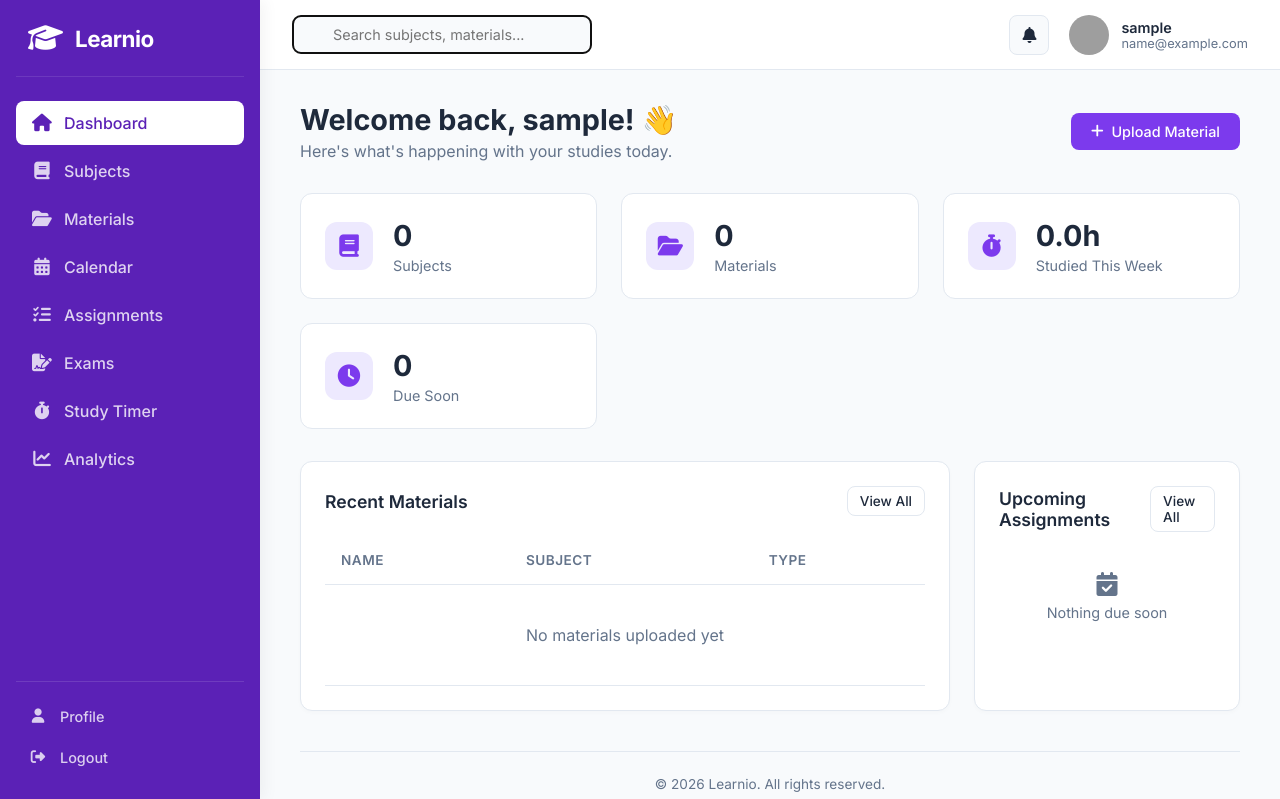
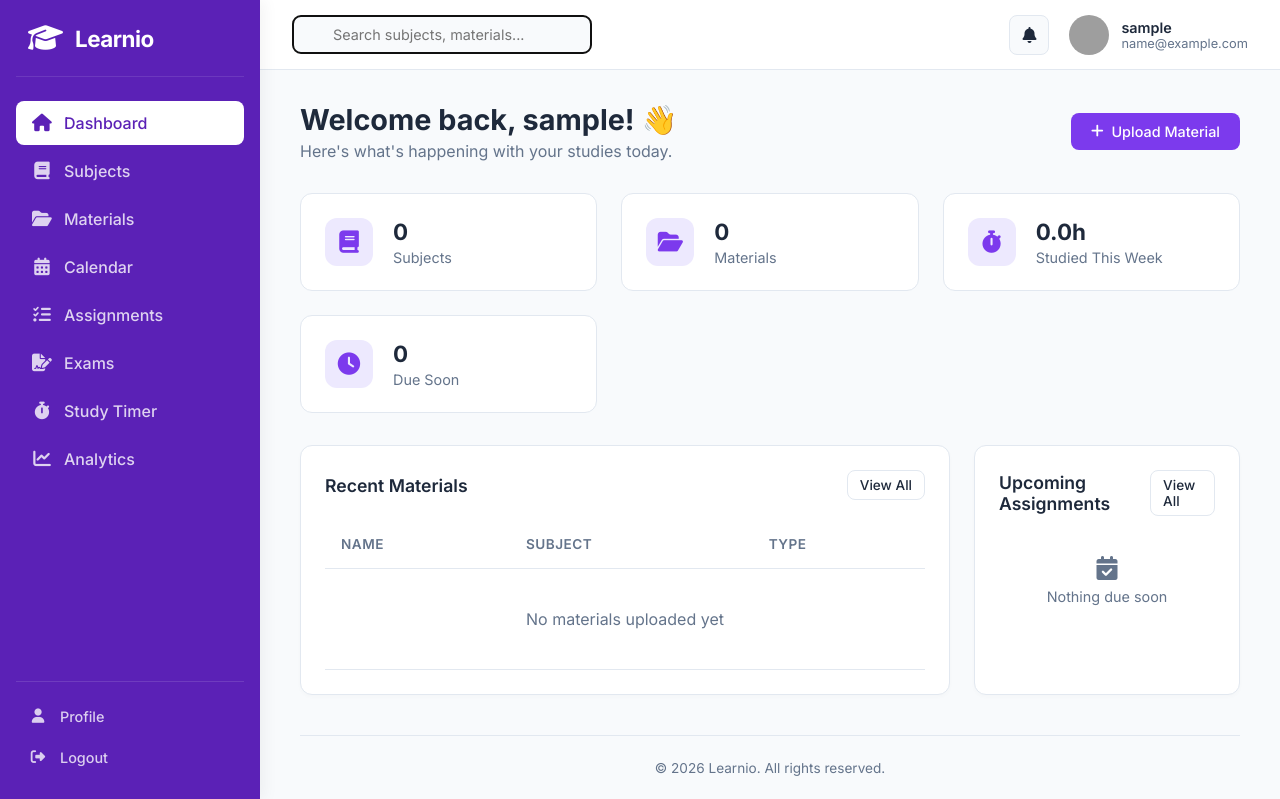
Before and after one commit to mhasantanveer546/Learnio, a Flask app: page /dashboard in a window 1280 px wide. Shown: the top 799 px of the page. Run offline with Flask 3, Linux system fonts and the light colour scheme; the visitor is signed in with stand-in values (Sample User, id 1); data comes from the database, SQL or seed files in the repository; data that the repository does not hold is empty; grey boxes are pictures that could not be loaded.

Commit message:
fixing th efont size issue while hosting

```diff
--- a/app/static/css/components.css
+++ b/app/static/css/components.css
@@ -106,7 +106,7 @@
 }
 
 .stat-info h3 {
-    font-size: 1.8rem;
+    font-size: 1.4rem;
     font-weight: 700;
     margin-bottom: 4px;
 }
--- a/migrations/versions/7eeaca2e009c_recreate_chat_sessions_and_chat_.py
+++ b/migrations/versions/7eeaca2e009c_recreate_chat_sessions_and_chat_.py
@@ -18,8 +18,6 @@ depends_on = None
 
 def upgrade():
     # ### commands auto generated by Alembic - please adjust! ###
-    op.execute("DROP TABLE IF EXISTS chat_messages CASCADE;")
-    op.execute("DROP TABLE IF EXISTS chat_sessions CASCADE;")
     op.create_table('chat_sessions',
     sa.Column('id', sa.Integer(), nullable=False),
     sa.Column('material_id', sa.Integer(), nullable=False),
```
